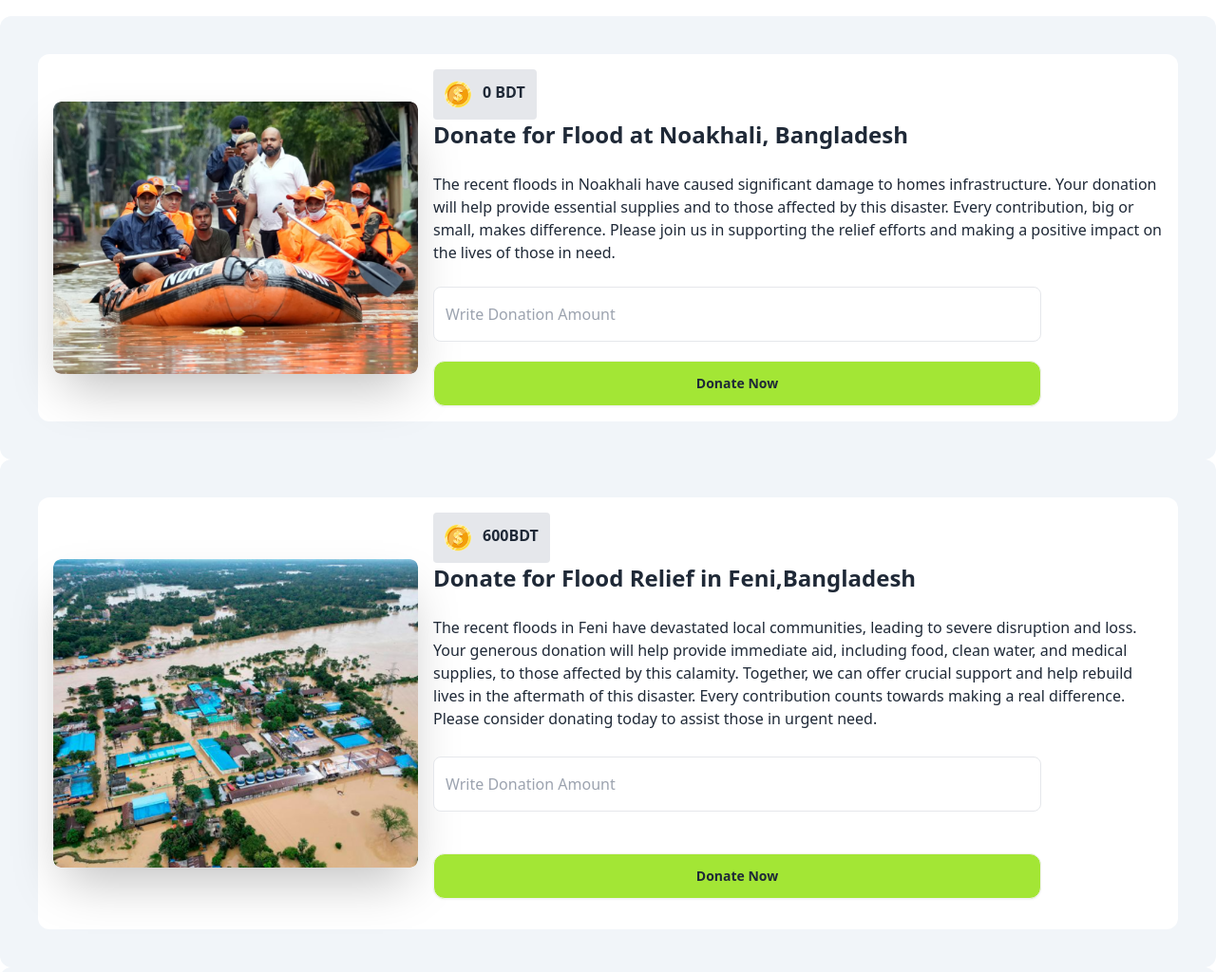
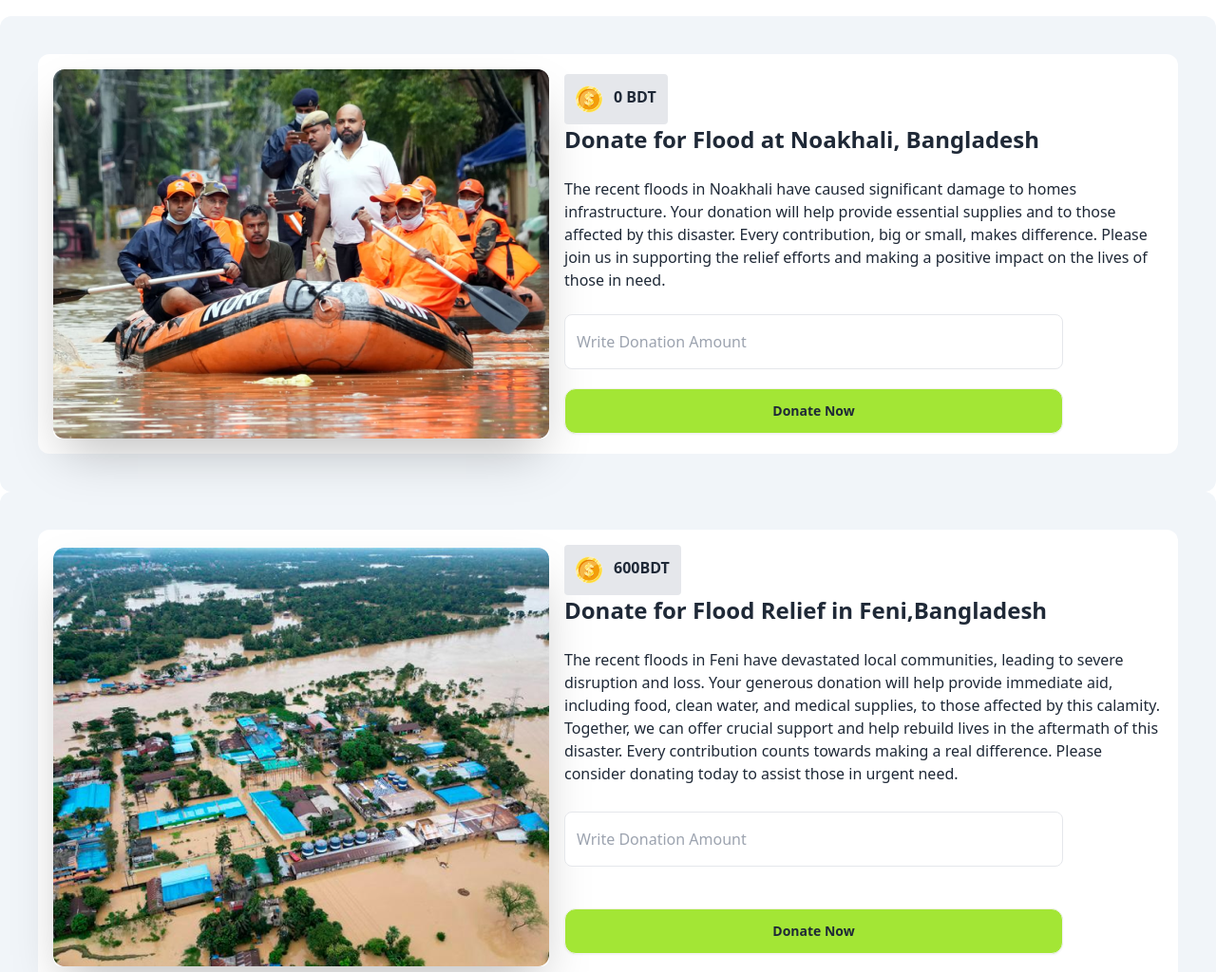
Before and after one commit to Samiha-hash/Assignment-5, a plain HTML site: page index.html in a window 1280 px wide. Shown: the part 160-1184 px from the top of the page at 95% size. Drawn offline with nearby package versions, Linux system fonts and the light colour scheme.

Commit message:
one issue solved

```diff
--- a/index.html
+++ b/index.html
@@ -73,7 +73,7 @@
         <section id="donate-section">
             <div class="hero bg-slate-100  rounded-xl md:p-10">
                 <div class="hero-content flex-col lg:flex-row bg-white rounded-xl">
-                    <img src="assets/noakhali.png" class="max-w-sm rounded-lg shadow-2xl" />
+                    <img src="assets/noakhali.png" class="rounded-lg shadow-2xl" />
                     <div>
                         <div>
 
@@ -109,7 +109,7 @@
             <!-- card 2 -->
             <div class="hero bg-slate-100  rounded-xl md:p-10">
                 <div class="hero-content flex-col lg:flex-row bg-white rounded-xl">
-                    <img src="assets/feni.png" class="max-w-sm rounded-lg shadow-2xl" />
+                    <img src="assets/feni.png" class="rounded-lg shadow-2xl" />
                     <div>
                         <div>
                             <button class="flex bg-gray-200 gap-3 rounded p-3">
@@ -147,7 +147,7 @@
             <!-- card 3 -->
             <div class="hero bg-slate-100  border-solid rounded-xl md:p-10 ">
                 <div class="hero-content flex-col lg:flex-row bg-white rounded-xl">
-                    <img src="assets/quota-protest.png" class="max-w-sm rounded-lg shadow-2xl" />
+                    <img src="assets/quota-protest.png" class=" rounded-lg shadow-2xl" />
                     <div>
                         <div>
                             <button class="flex bg-gray-200 gap-3 rounded p-3">
```
